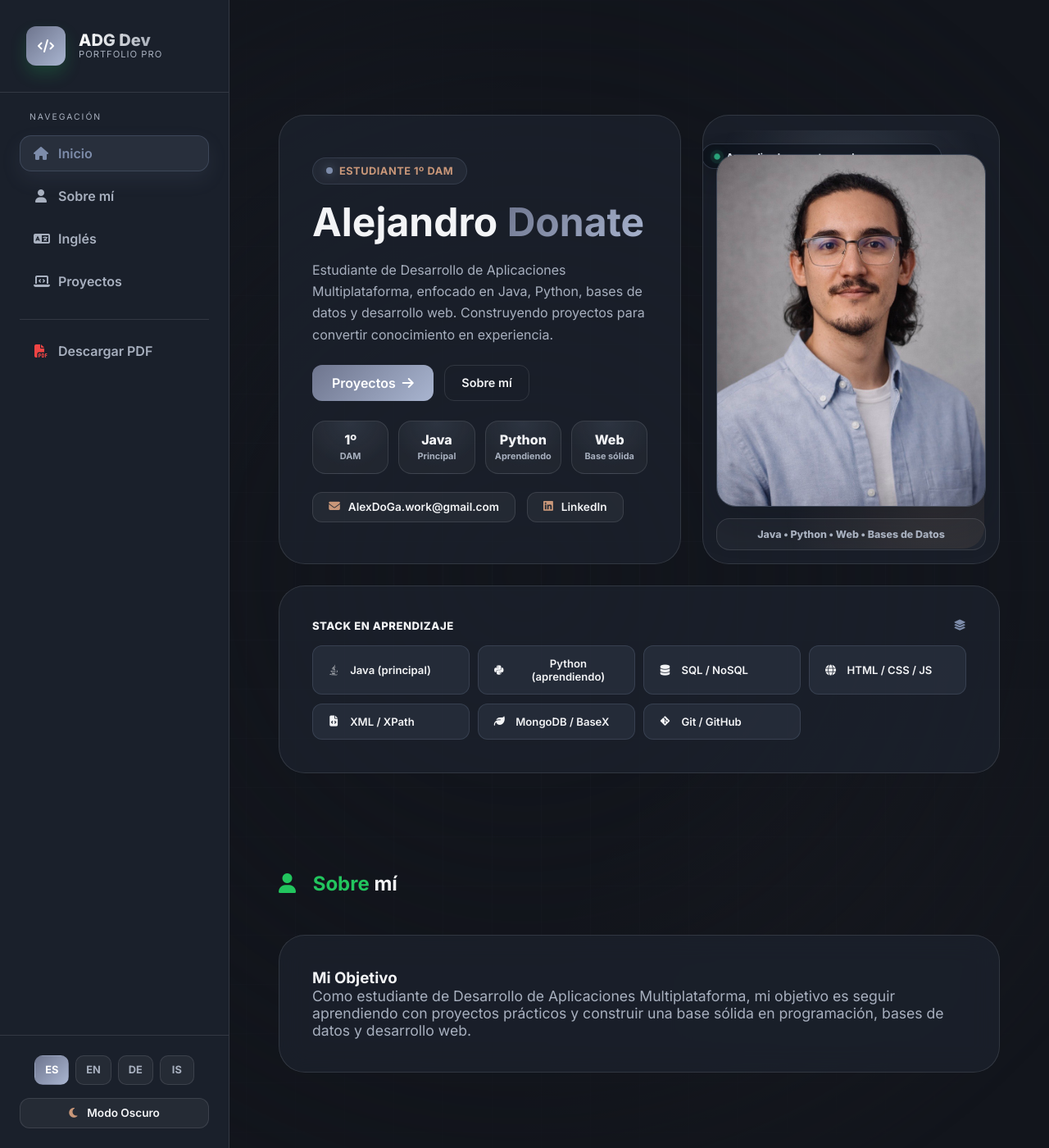
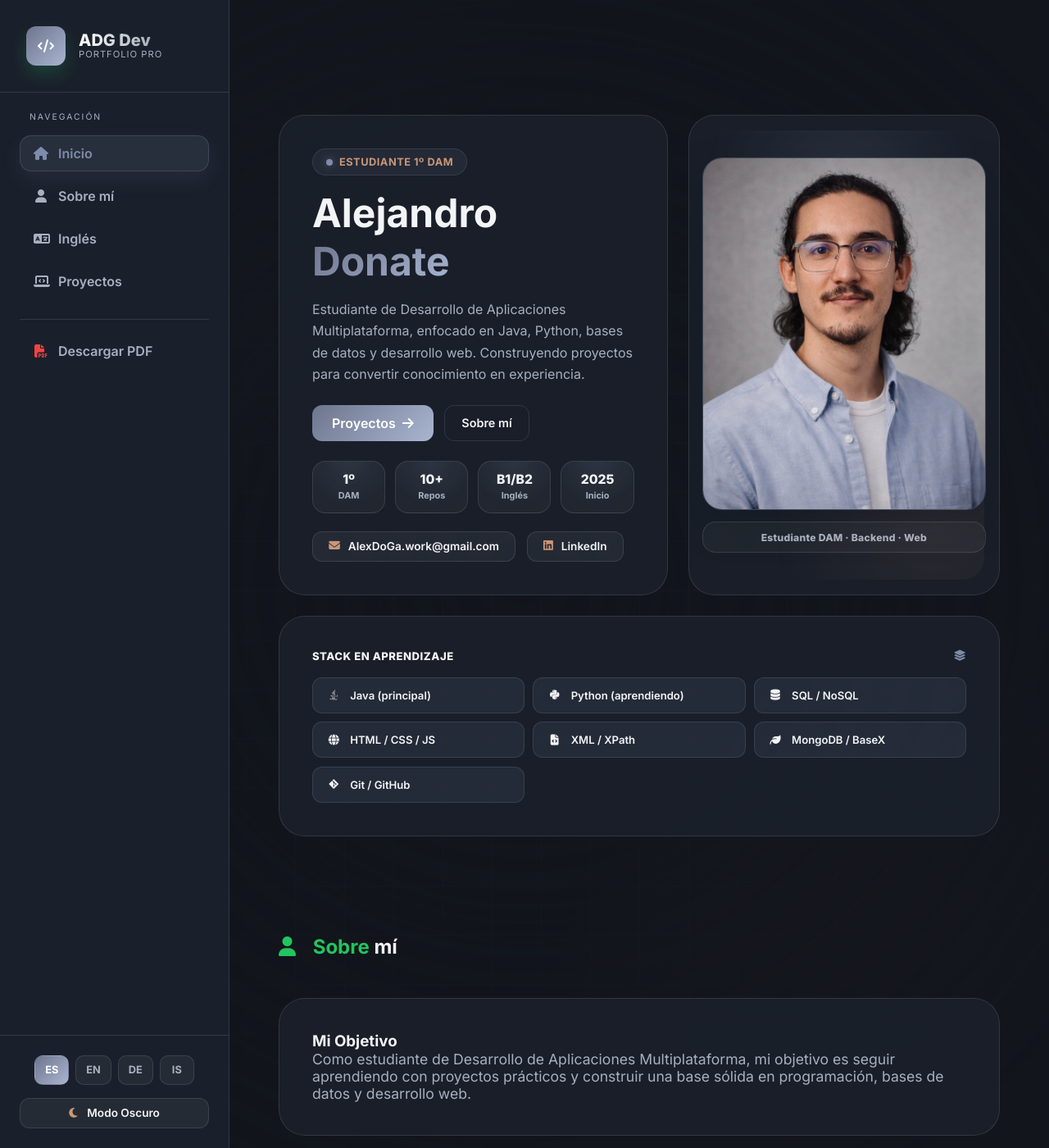
Before and after one commit to alejandroDonGar/alejandroDonGar.github.io, a Jekyll site: the page built from index.html, in a window 1280 px wide and 1400 px high. Shown: the whole window at 82% size. Built offline with Jekyll 4.4.1, drawn with Linux system fonts in a browser that asks for light colours.

Commit message:
Correccion de errores en el hero

```diff
--- a/assets/css/styles.css
+++ b/assets/css/styles.css
@@ -2600,3 +2600,113 @@ aside > div:nth-child(2) {
         right: auto;
     }
 }
+
+/* ==========================================================================
+   HERO FINAL POLISH
+   Limpia solapes, elimina duplicación visual y reparte mejor la información.
+   ========================================================================== */
+
+.hero-wrapper-upgraded {
+    grid-template-columns: minmax(0, 1.12fr) minmax(280px, 0.75fr) minmax(300px, 0.85fr);
+    align-items: stretch;
+}
+
+.hero-intro-box {
+    justify-content: center;
+}
+
+.hero-profile-box {
+    justify-content: center;
+    gap: 0.9rem;
+}
+
+.hero-profile-box::after {
+    opacity: 0.7;
+}
+
+.hero-status-badge {
+    display: none !important;
+}
+
+.hero-profile-container {
+    width: 100%;
+    max-height: 430px;
+    margin-inline: auto;
+}
+
+.hero-profile-img {
+    object-position: center 18%;
+}
+
+.hero-photo-caption {
+    margin-top: 0;
+    padding: 0.65rem 0.9rem;
+    background: rgba(255, 255, 255, 0.035);
+    color: var(--text-muted);
+    font-size: 0.76rem;
+    letter-spacing: 0.02em;
+}
+
+.hero-mini-stats {
+    grid-template-columns: repeat(4, minmax(0, 1fr));
+}
+
+.hero-stat {
+    min-height: 58px;
+    display: flex;
+    flex-direction: column;
+    align-items: center;
+    justify-content: center;
+}
+
+.hero-stat strong {
+    font-size: 0.98rem;
+}
+
+.hero-stat span {
+    font-size: 0.68rem;
+}
+
+.hero-skills-heading {
+    margin-bottom: 1.1rem;
+}
+
+.hero-skills-box .skill-pill {
+    min-height: 42px;
+}
+
+@media (max-width: 1400px) {
+    .hero-wrapper-upgraded {
+        grid-template-columns: 1fr 0.8fr;
+    }
+
+    .hero-skills-box {
+        grid-column: 1 / -1;
+    }
+
+    .hero-skills-box .skills-buttons-grid {
+        display: grid;
+        grid-template-columns: repeat(3, minmax(0, 1fr));
+    }
+}
+
+@media (max-width: 992px) {
+    .hero-wrapper-upgraded {
+        grid-template-columns: 1fr;
+    }
+
+    .hero-skills-box .skills-buttons-grid {
+        grid-template-columns: repeat(2, minmax(0, 1fr));
+    }
+}
+
+@media (max-width: 640px) {
+    .hero-mini-stats,
+    .hero-skills-box .skills-buttons-grid {
+        grid-template-columns: 1fr;
+    }
+
+    .hero-photo-caption {
+        font-size: 0.7rem;
+    }
+}
--- a/index.html
+++ b/index.html
@@ -83,16 +83,16 @@ description: "Portfolio de Alejandro Donate García. Junior Developer apasionado
                         <span>DAM</span>
                     </div>
                     <div class="hero-stat">
-                        <strong>Java</strong>
-                        <span>Principal</span>
+                        <strong>10+</strong>
+                        <span>Repos</span>
                     </div>
                     <div class="hero-stat">
-                        <strong>Python</strong>
-                        <span>Aprendiendo</span>
+                        <strong>B1/B2</strong>
+                        <span>Inglés</span>
                     </div>
                     <div class="hero-stat">
-                        <strong>Web</strong>
-                        <span>Base sólida</span>
+                        <strong>2025</strong>
+                        <span>Inicio</span>
                     </div>
                 </div>
 
@@ -111,17 +111,12 @@ description: "Portfolio de Alejandro Donate García. Junior Developer apasionado
 
             <!-- Contenedor 2: Imagen -->
             <div class="hero-box hero-image-box hero-profile-box" data-aos="fade-up" data-aos-delay="180">
-                <div class="hero-status-badge">
-                    <span class="status-dot"></span>
-                    Aprendiendo y construyendo
-                </div>
-
-                <div class="hero-profile-container">
+<div class="hero-profile-container">
                     <img src="{{ '/assets/img/perfil.jpg' | relative_url }}" alt="Alejandro Donate" class="hero-profile-img">
                 </div>
 
                 <div class="hero-photo-caption">
-                    Java • Python • Web • Bases de Datos
+                    Estudiante DAM · Backend · Web
                 </div>
             </div>
 
```
